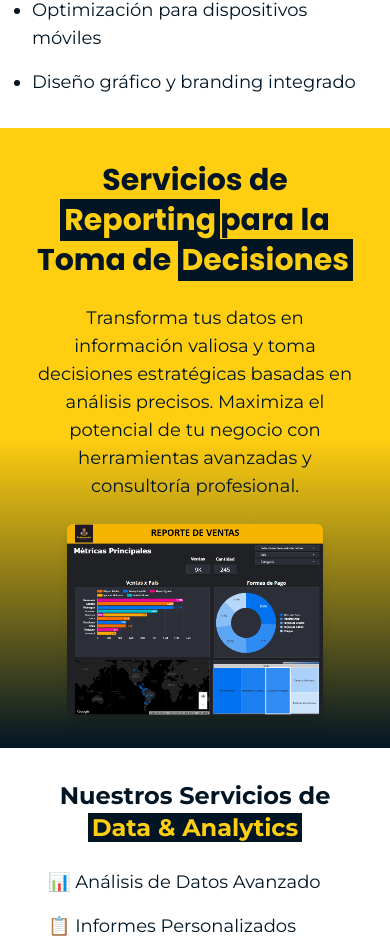
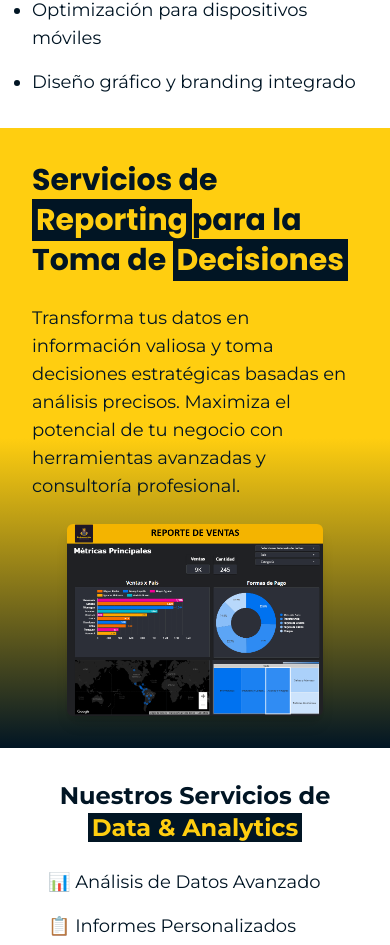
Before and after one commit to jnardi86/eminenceAdsWeb, a React (Vite) app: page / in a window 390 px wide. Shown: the part 6375-7320 px from the top of the page. Built offline with nearby package versions, Linux system fonts and the light colour scheme.

Commit message:
Add text styles to DataAnalytics section

```diff
--- a/src/components/DataAnalyticsSection.jsx
+++ b/src/components/DataAnalyticsSection.jsx
@@ -4,7 +4,7 @@ const DataAnalyticsSection = () => {
   return (
     <section className="flex flex-col md:flex-row max-w-screen overflow-hidden md:min-h-[600px]">
       {/* Primera mitad (título e imagen) */}
-      <div className="bg-gradient-to-b from-brightYellow via-brightYellow to-darkBlue p-8 md:p-10 md:w-1/2 flex flex-col justify-center items-center text-center md:text-left order-1 md:order-1">
+      <div className="bg-gradient-to-b from-brightYellow via-brightYellow to-darkBlue p-8 md:p-10 md:w-1/2 flex flex-col justify-center items-center text-start md:text-left order-1 md:order-1">
         <div>
           <h2 className="text-3xl text-darkBlue md:text-4xl font-bold font-poppins mb-6 leading-10">
             Servicios de <span className="bg-darkBlue text-brightYellow px-1">Reporting</span>
```
